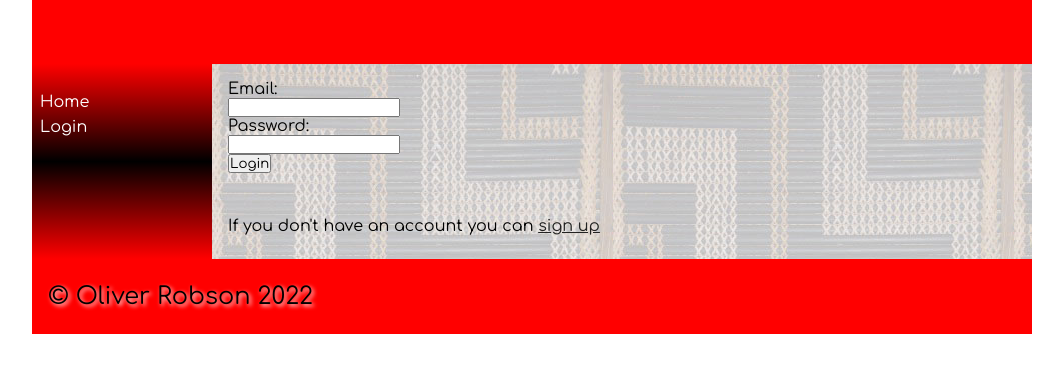
After one commit to Wobson/13DTS, a Flask app: page /login in a window 1280 px wide. The commit adds this page. Shown: the top 373 px of the page, without its empty margins (108-1171 px from the left). Run offline with Flask 2, Linux system fonts and the light colour scheme; some web fonts are replaced.

Commit message:
Added login page

```diff
--- a/app.py
+++ b/app.py
@@ -23,5 +23,36 @@ def homey():
     return render_template("home.html")
 
 
+@app.route('/login', methods=['POST', 'GET'])
+def login():
+    if request.method == 'POST':
+        print(request.form)
+        email = request.form.get('email')
+        password = request.form.get('password')
+
+        con = create_connection(DATABASE)
+        query = 'SELECT id, first_name FROM users WHERE email=? AND password=?'
+        cur = con.cursor()
+        cur.execute(query, (email, password))
+        user_data = cur.fetchall()
+        con.close()
+
+        if user_data:
+            user_id = user_data[0][0]
+            first_name = user_data[0][1]
+            print(user_id, first_name)
+
+            session['email'] = email
+            session['userid'] = user_id
+            session['first_name'] = first_name
+
+            return redirect("/menu")
+
+        else:
+            return redirect("/login?error=Incorrect+username+or+password")
+
+    return render_template("login.html")
+
+
 if __name__ == '__main__':
     app.run()
--- a/templates/base.html
+++ b/templates/base.html
@@ -23,7 +23,7 @@
 			<span></span>
 			<ul>
                 <li><a href="\">Home</a></li>
-
+                <li><a href="\login">Login</a></li>
 			</ul>
 		</nav>
 
--- /dev/null
+++ b/templates/login.html
@@ -0,0 +1,21 @@
+{%  extends 'base.html' %}
+
+{% block pageheading %}Login{% endblock %}
+
+{% block main %}
+<form class ="myform" method="POST">
+    <div class ="form-group">
+        <div class="form-label">Email:</div>
+        <div class="form-element"><input type="email" name="email" id="email" required></div>
+    </div>
+    <div class ="form-group">
+        <div class="form-label">Password:</div>
+        <div class="form-element"><input type="password" name="password" id="password" required></div>
+    </div>
+    <div class ="form-group">
+        <div class="form-label"></div>
+        <div class="form-element"><input type="submit" value="Login"></div>
+    </div>
+</form>
+<p><br><br>If you don't have an account you can <a href="/signup">sign up</a></p>
+{% endblock %}
```
